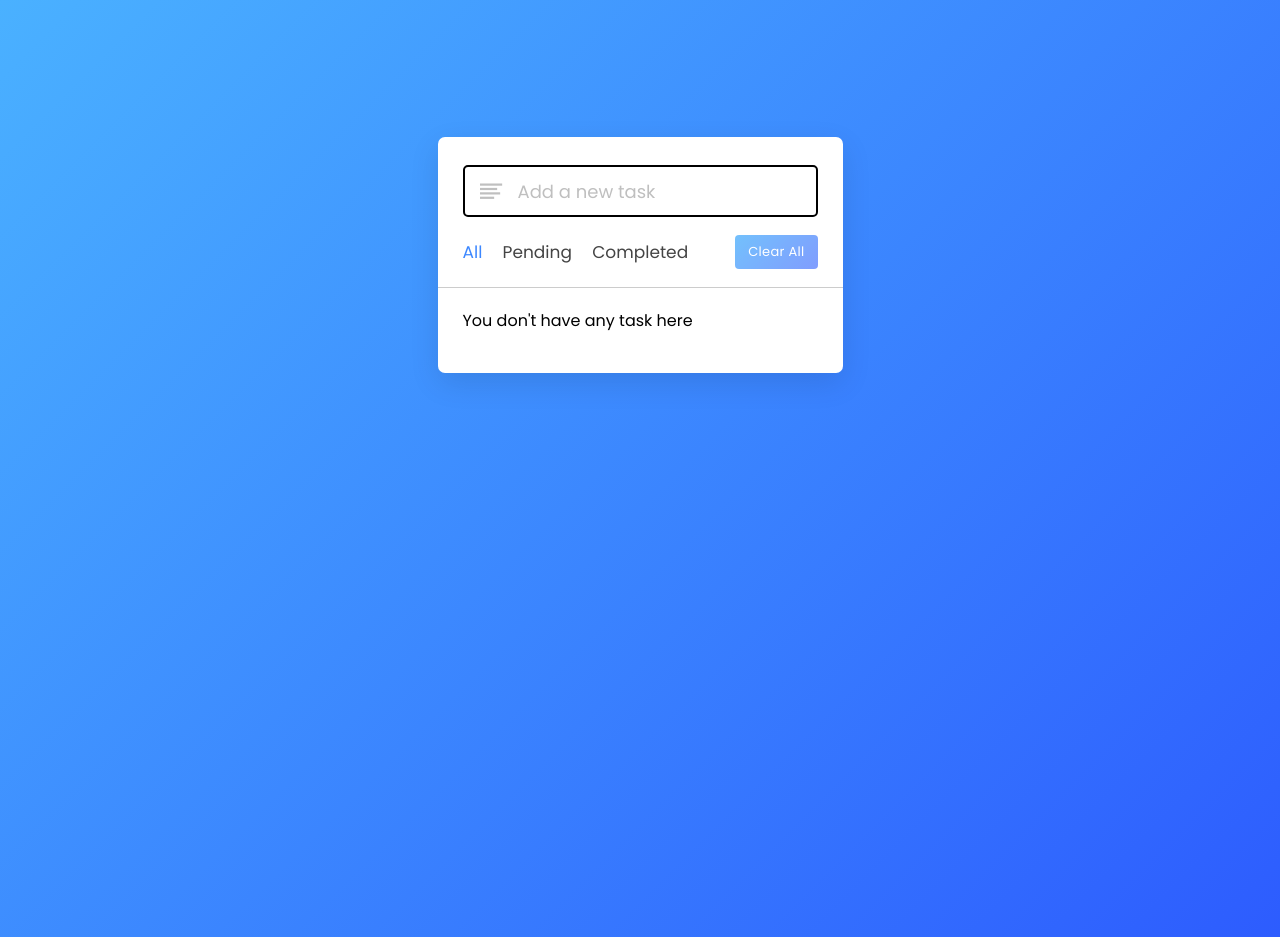
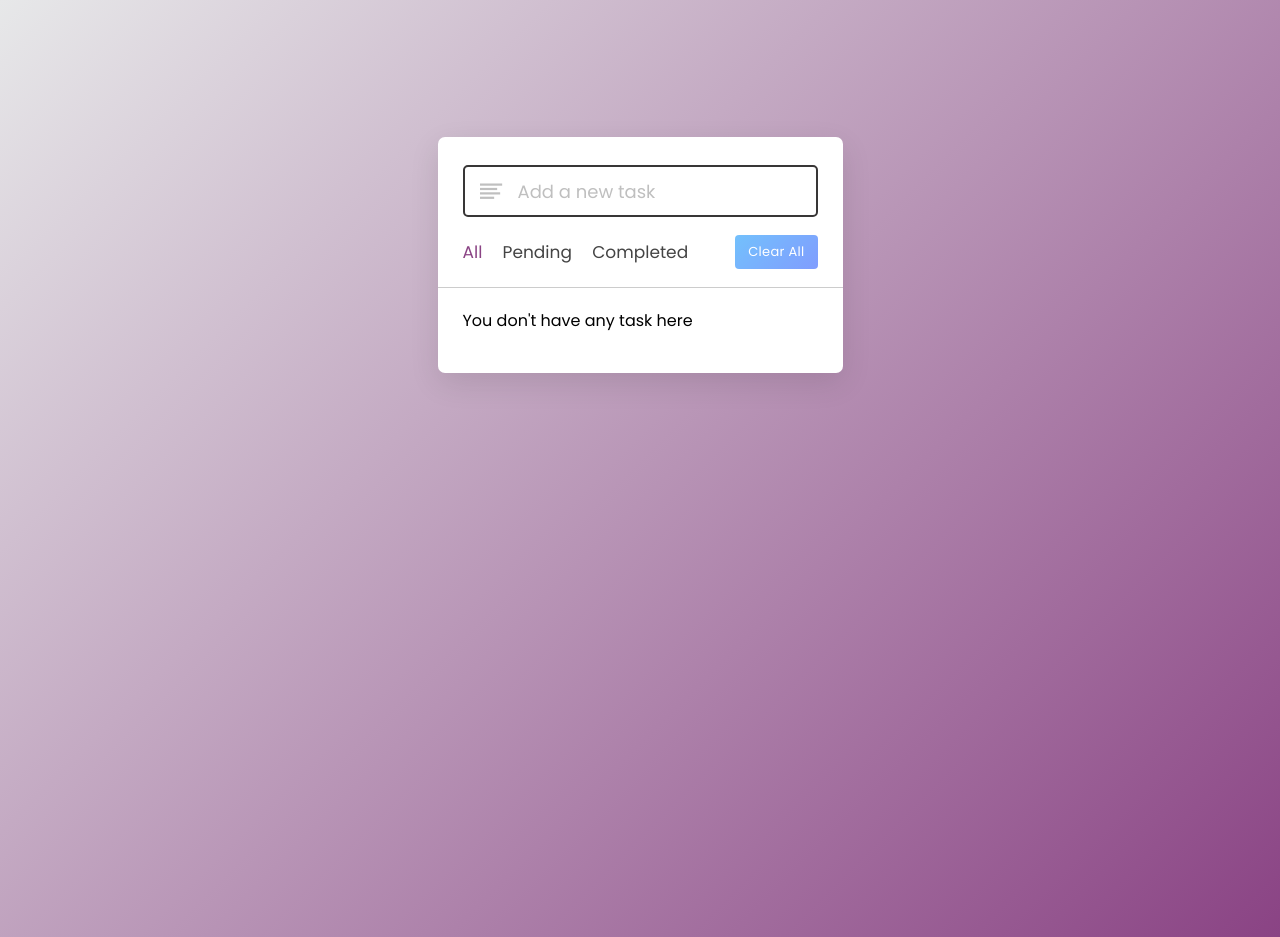
Before and after one commit to Rajkumaran-S/Dynamic-ToDo-List-App, a plain HTML site: page index.html in a window 1280 px wide. Drawn offline with nearby package versions, Linux system fonts and the light colour scheme.

Commit message:
Update style.css

```diff
--- a/style.css
+++ b/style.css
@@ -1,4 +1,3 @@
-/* Import Google Font - Poppins */
 @import url('https://fonts.googleapis.com/css2?family=Poppins:wght@400;500;600;700&display=swap');
 *{
   margin: 0;
@@ -10,11 +9,11 @@ body{
   width: 100%;
   height: 100vh;
   overflow: hidden;
-  background: linear-gradient(135deg, #4AB1FF, #2D5CFE);
+  background: linear-gradient(135deg, #e7e8e9, #8a4384);
 }
 ::selection{
   color: #fff;
-  background: #3C87FF;
+  background: #8a4384;
 }
 .wrapper{
   max-width: 405px;
@@ -41,11 +40,11 @@ body{
   font-size: 18px;
   border-radius: 5px;
   padding: 0 20px 0 53px;
-  border: 2px solid black;
+  border: 2px solid rgb(56, 54, 54);
 }
 .task-input input:focus{
   padding-left: 52px;
-  border: 2px solid #3C87FF;
+  border: 2px solid #8a4384;
 }
 .task-input input::placeholder{
   color: #bfbfbf;
@@ -69,7 +68,7 @@ body{
   margin-left: 0;
 }
 .filters span.active{
-  color: #3C87FF;
+  color: #8a4384;
 }
 .controls .clear-btn{
   border: none;
@@ -131,7 +130,7 @@ body{
 }
 .task label input{
   margin-top: 7px;
-  accent-color: #3C87FF;
+  accent-color: #8a4384;
 }
 .task label p{
   user-select: none;
```
